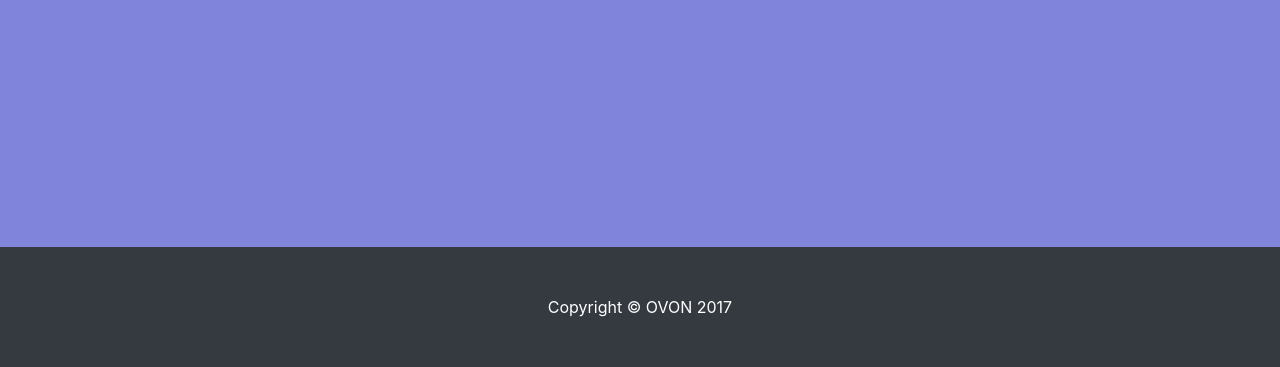
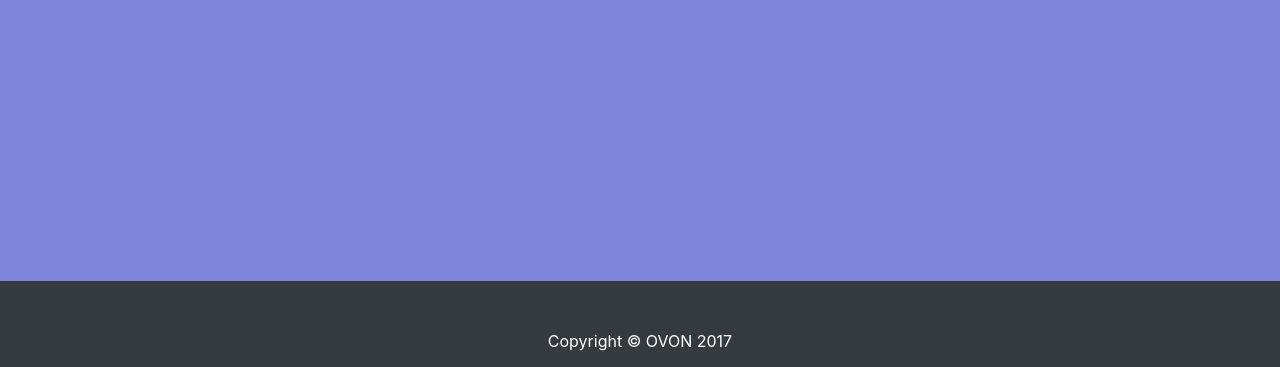
Before and after one commit to Cinquiom/ovon-flask-webapp, a Flask app: page / in a window 1280 px wide. Shown: the part 433-800 px from the top of the page. Run offline with Flask 2, Linux system fonts and the light colour scheme; some libraries are stand-ins or nearby versions.

Commit message:
shrunk template footer and moved it lower on the page

```diff
--- a/app/static/css/shop-item.css
+++ b/app/static/css/shop-item.css
@@ -11,8 +11,10 @@ body {
 
 footer {
 	width:100%;
+	height: 5%;
 	position: fixed;
 	bottom: 0px;
+	margin-bottom: -10px;
 }
 
 @media (min-width: 992px) {
--- a/app/templates/index.html
+++ b/app/templates/index.html
@@ -29,6 +29,6 @@
  <body ng-app="OVONApp">
   <span header></span>
   <ui-view ng-cloak></ui-view>
+  </body>
   <span footer></span>
-  </body>
 </html>
```
